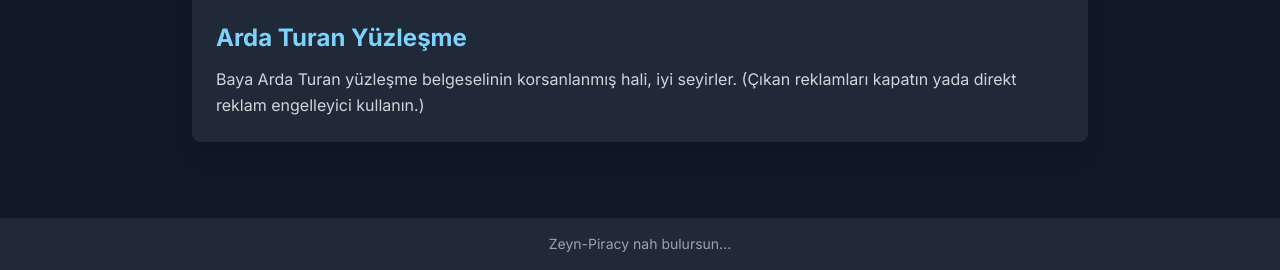
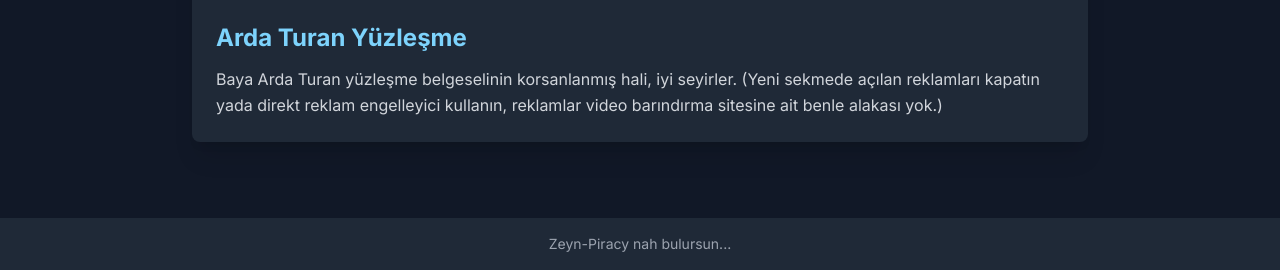
Before and after one commit to ardaturanyuzlesme/ardaturanyuzlesme.github.io, a plain HTML site: page index.html in a window 1280 px wide. Shown: the part 614-884 px from the top of the page. Drawn offline with nearby package versions, Linux system fonts and the light colour scheme.

Commit message:
Update index.html

```diff
--- a/index.html
+++ b/index.html
@@ -62,7 +62,7 @@
             </div>
             <div class="p-6">
                 <h2 class="text-2xl font-bold mb-3 text-primary-300">Arda Turan Yüzleşme</h2>
-                <p class="text-gray-300 text-base leading-relaxed">Baya Arda Turan yüzleşme belgeselinin korsanlanmış hali, iyi seyirler. (Çıkan reklamları kapatın yada direkt reklam engelleyici kullanın.)</p>
+                <p class="text-gray-300 text-base leading-relaxed">Baya Arda Turan yüzleşme belgeselinin korsanlanmış hali, iyi seyirler. (Yeni sekmede açılan reklamları kapatın yada direkt reklam engelleyici kullanın, reklamlar video barındırma sitesine ait benle alakası yok.)</p>
             </div>
         </div>
     </main>
```
